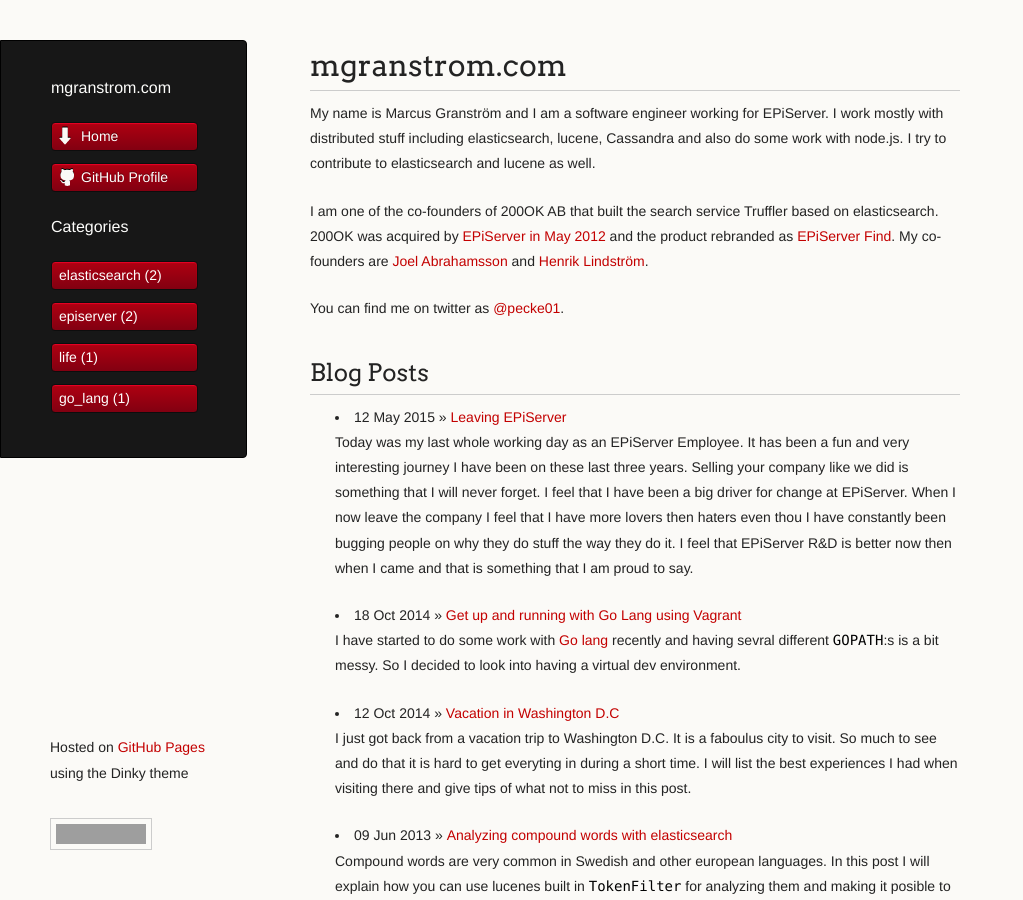
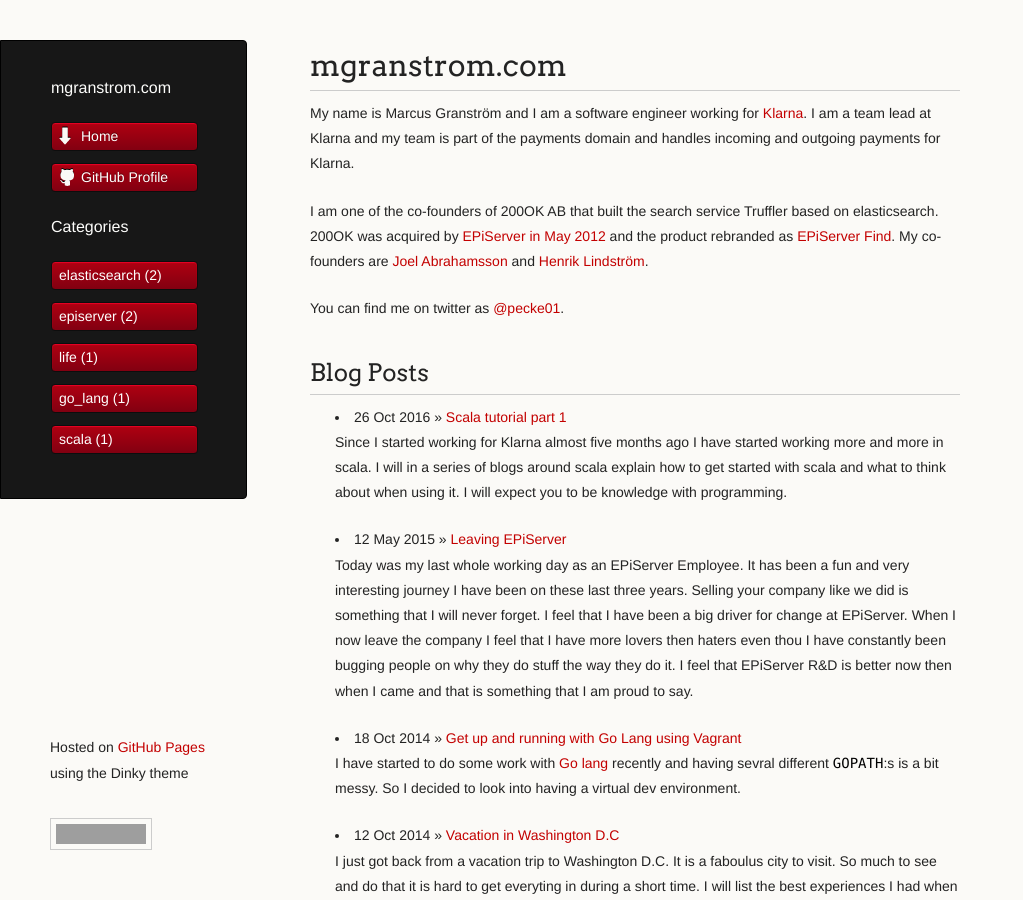
Before and after one commit to pecke01/mgranstrom-com, a Jekyll site: the page built from index.html, in a window 1280 px wide and 900 px high. Shown: the whole window, without its empty margins (0-1023 px from the left). Built offline with Jekyll 4.4.1, drawn with Linux system fonts in a browser that asks for light colours; comment, search, counter and statistics services are not loaded; some of the changed text lies outside the part shown; grey boxes are pictures that could not be loaded.

Commit message:
Scala part one

```diff
--- /dev/null
+++ b/_posts/2016-10-26-scala-part-1.markdown
@@ -0,0 +1,32 @@
+---
+layout: post
+title:  "Scala tutorial part 1"
+date:   2016-10-26
+categories: scala
+---
+
+Since I started working for Klarna almost five months ago I have started working more and more in scala. I will in a series of blogs around scala explain how to get started with scala and what to think about when using it. I will expect you to be knowledge with programming.
+
+I will give instructions and examples from how I use do it on os x. Should align with linux as well.
+
+##Installing Scala
+Head over to [Download scala](http://www.scala-lang.org/download/) and download the latest version. When writing this it is 2.11.7. Unpack it and place it in ``/usr/local/share/scala-2.11.7``.
+Add the following lines to your .bashrc or for me .zshrc since I run zsh.
+{%highlight bash%}
+export SCALA_HOME=/usr/local/share/scala-2.11.7
+export PATH=$PATH:$SCALA_HOME/bin
+{% endhighlight %}
+You are now able to compile ``scalac`` and run programs with ``scala`` from your terminal.
+
+##First steps
+Creating a program that we can run by compiling and doing ``scala first.scala``. For that we need a main method. We are also going to print something on the console out.
+Create a file called first.scala and place the following in it.
+{%highlight java%}
+object ScalaPartOne {
+  def main(args: Array[String]){
+    println("Scala Part One")
+  }
+}
+{% endhighlight %}
+
+You should now be able to run the very simple program by running ``scala first.scala`` in the terminal and it will print ``"Scala Part One"``
--- a/index.html
+++ b/index.html
@@ -5,7 +5,7 @@ title: mgranstrom.com
 
 <div id="home">
   	<h1>mgranstrom.com</h1>
-  	<p>My name is Marcus Granström and I am a software engineer working for EPiServer. I work mostly with distributed stuff including elasticsearch, lucene, Cassandra and also do some work with node.js. I try to contribute to elasticsearch and lucene as well. </p>
+  	<p>My name is Marcus Granström and I am a software engineer working for <a href="http://www.klarna.com">Klarna</a>. I am a team lead at Klarna and my team is part of the payments domain and handles incoming and outgoing payments for Klarna. </p>
 
 <p>I am one of the co-founders of 200OK AB that built the search service Truffler based on elasticsearch. 200OK was acquired by <a href="http://www.episerver.com/about-us/pressroom/press-release-archive-2012/EPiServer-Acquires-200OK-AB-an-Enterprise-Search-Solution-Provider/">EPiServer in May 2012</a> and the product rebranded as <a href="http://find.episerver.com">EPiServer Find</a>. My co-founders are <a href="http://joelabrahamsson.com">Joel Abrahamsson</a> and <a href="http://www.lindstromhenrik.com">Henrik Lindström</a>.</p>
 
```
Also changed, not shown: 1 other file.
